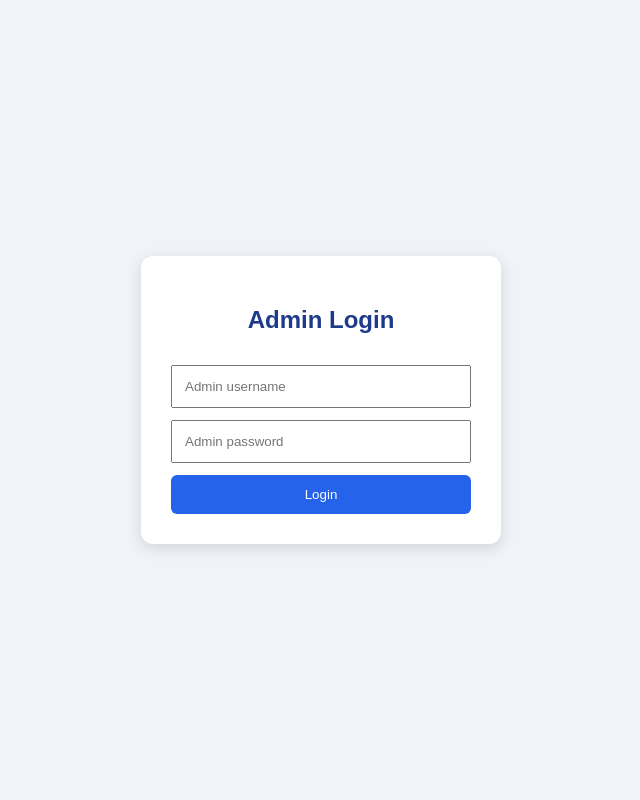
After one commit to rohangautam0/Smart-Device-Care-Tracker, a Flask app: page /login in a window 1280 px wide. The commit adds this page. Shown: the whole page, without its empty margins (319-959 px from the left). Run offline with Flask 3, Linux system fonts and the light colour scheme.

Commit message:
Add login security and requirements

```diff
--- /dev/null
+++ b/requirements.txt
@@ -0,0 +1,2 @@
+Flask
+gunicorn
--- /dev/null
+++ b/templates/login.html
@@ -0,0 +1,58 @@
+<!DOCTYPE html>
+<html lang="en">
+<head>
+    <meta charset="UTF-8">
+    <meta name="viewport" content="width=device-width, initial-scale=1.0">
+    <title>Admin Login</title>
+    <style>
+        body {
+            font-family: Arial, sans-serif;
+            background: #f0f4f8;
+            display: flex;
+            justify-content: center;
+            align-items: center;
+            min-height: 100vh;
+            margin: 0;
+        }
+        .login-box {
+            background: white;
+            padding: 30px;
+            border-radius: 12px;
+            width: 300px;
+            box-shadow: 0 4px 15px #0002;
+        }
+        h2 { text-align: center; color: #1e3a8a; }
+        input, button {
+            box-sizing: border-box;
+            width: 100%;
+            padding: 12px;
+            margin-top: 12px;
+        }
+        button {
+            background: #2563eb;
+            color: white;
+            border: 0;
+            border-radius: 6px;
+            cursor: pointer;
+        }
+        .error { color: #b91c1c; text-align: center; }
+    </style>
+</head>
+<body>
+    <div class="login-box">
+        <h2>Admin Login</h2>
+
+        {% if error %}
+            <p class="error">{{ error }}</p>
+        {% endif %}
+
+        <form method="POST">
+            <input type="text" name="username"
+                   placeholder="Admin username" required>
+            <input type="password" name="password"
+                   placeholder="Admin password" required>
+            <button type="submit">Login</button>
+        </form>
+    </div>
+</body>
+</html>
--- a/web_app.py
+++ b/web_app.py
@@ -1,8 +1,13 @@
-from flask import Flask, render_template, request, redirect
+from flask import Flask, render_template, request, redirect, session, url_for
+from functools import wraps
+from werkzeug.security import check_password_hash
 import json
 import os
 
 app = Flask(__name__)
+app.secret_key = os.environ.get("SECRET_KEY")
+ADMIN_USERNAME = os.environ.get("ADMIN_USERNAME", "admin")
+ADMIN_PASSWORD_HASH = os.environ.get("ADMIN_PASSWORD_HASH", "")
 
 DATA_FILE = "repairs.json"
 
@@ -12,6 +17,42 @@ STATUSES = [
     "Ready for Pickup",
     "Delivered"
 ]
+
+
+def login_required(view_function):
+    @wraps(view_function)
+    def wrapped_view(*args, **kwargs):
+        if not session.get("logged_in"):
+            return redirect(url_for("login"))
+        return view_function(*args, **kwargs)
+    return wrapped_view
+
+
+@app.route("/login", methods=["GET", "POST"])
+def login():
+    error = None
+
+    if request.method == "POST":
+        username = request.form.get("username", "")
+        password = request.form.get("password", "")
+
+        if (
+            ADMIN_PASSWORD_HASH
+            and username == ADMIN_USERNAME
+            and check_password_hash(ADMIN_PASSWORD_HASH, password)
+        ):
+            session["logged_in"] = True
+            return redirect(url_for("home"))
+
+        error = "Invalid username or password."
+
+    return render_template("login.html", error=error)
+
+
+@app.route("/logout", methods=["POST"])
+def logout():
+    session.clear()
+    return redirect(url_for("login"))
 
 
 def load_repairs():
@@ -28,6 +69,7 @@ def save_repairs(repairs):
 
 
 @app.route("/")
+@login_required
 def home():
     repairs = load_repairs()
     search_query = request.args.get("search", "").strip().lower()
@@ -51,6 +93,7 @@ def home():
 
 
 @app.route("/add", methods=["POST"])
+@login_required
 def add_repair():
     repairs = load_repairs()
 
@@ -65,10 +108,11 @@ def add_repair():
         repairs.append(new_repair)
         save_repairs(repairs)
 
-    return redirect("/")
+    return redirect(url_for("home"))
 
 
 @app.route("/update/<int:repair_id>", methods=["POST"])
+@login_required
 def update_status(repair_id):
     repairs = load_repairs()
     new_status = request.form.get("status", "")
@@ -80,7 +124,7 @@ def update_status(repair_id):
             repair["status"] = new_status
             save_repairs(repairs)
 
-    return redirect("/")
+    return redirect(url_for("home"))
 
 
 if __name__ == "__main__":
```
Also changed, not shown: templates/index.html (+9 -3 lines).
